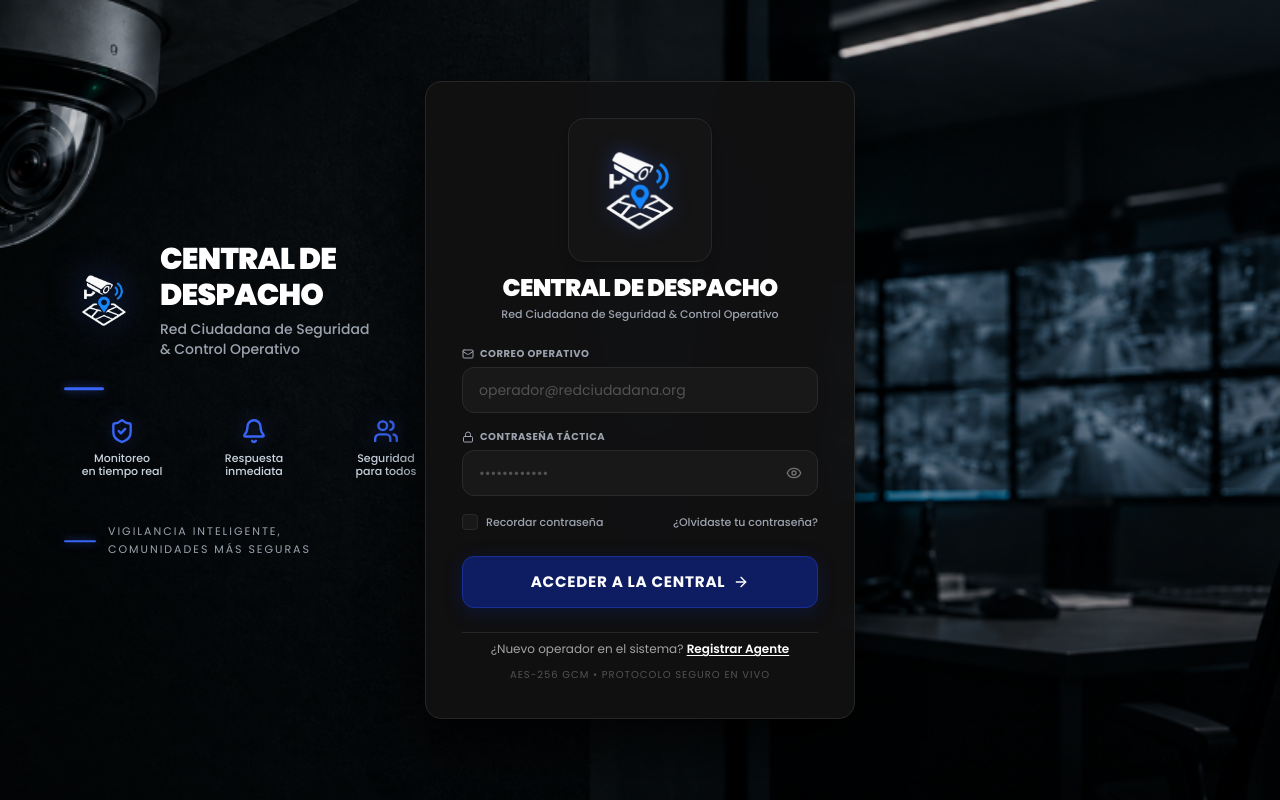
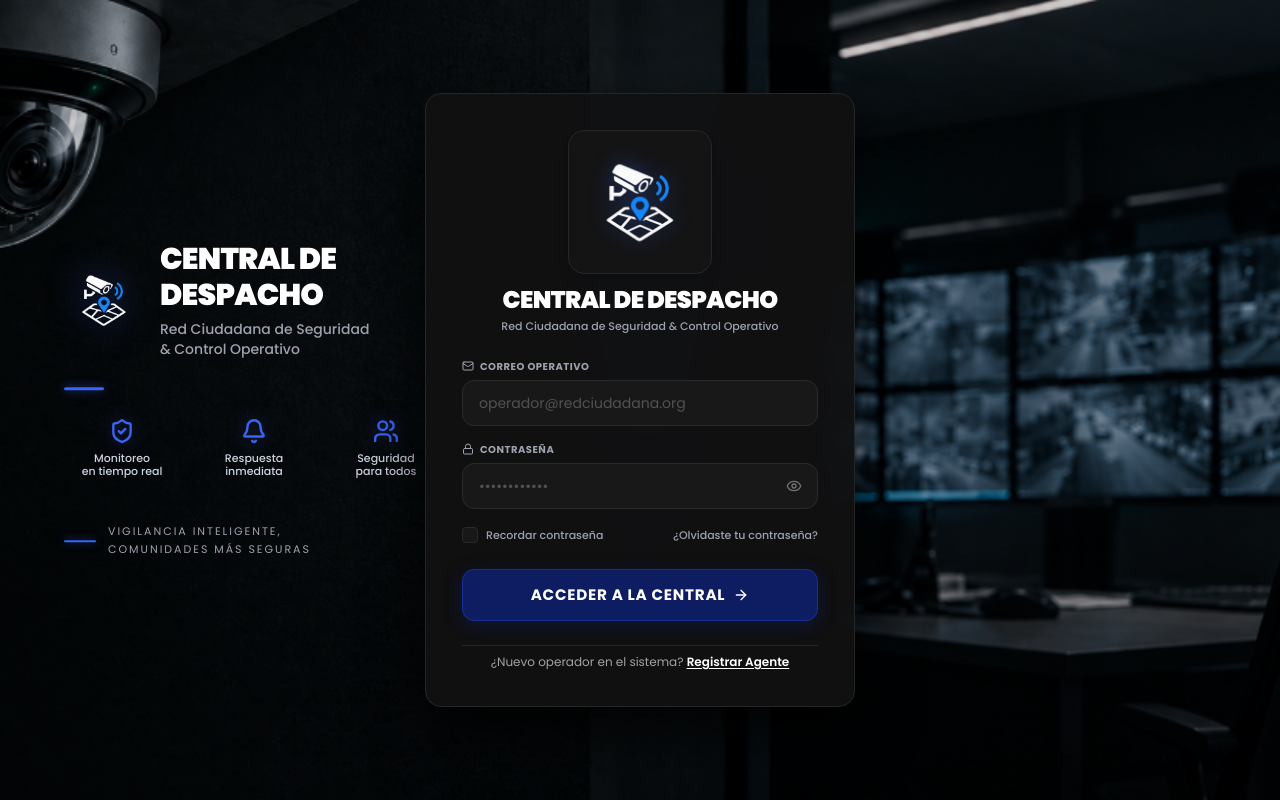
Before and after one commit to xtrueker/startup, a React (Vite) app in the folder apps/web/: page /login in a window 1280 px wide. Built offline with nearby package versions, Linux system fonts and the light colour scheme; no server answers.

Commit message:
feat: add Login page component with authentication and branding UI

```diff
--- a/apps/web/src/pages/Login.tsx
+++ b/apps/web/src/pages/Login.tsx
@@ -256,7 +256,7 @@ export default function Login({ onLogin }: LoginProps) {
               <div className="flex flex-col gap-1.5 text-left">
                 <label className="text-[10px] font-bold uppercase tracking-wider text-[#9ca3af] flex items-center gap-1.5">
                   <Lock size={12} className="text-[#9ca3af]" />
-                  Contraseña Táctica
+                  Contraseña
                 </label>
                 <div className="relative">
                   <input
@@ -346,10 +346,6 @@ export default function Login({ onLogin }: LoginProps) {
                   Registrar Agente
                 </a>
               </p>
-
-              <div className="text-[10px] font-mono text-[#525252] uppercase tracking-widest">
-                AES-256 GCM • PROTOCOLO SEGURO EN VIVO
-              </div>
             </div>
 
           </div>
```
